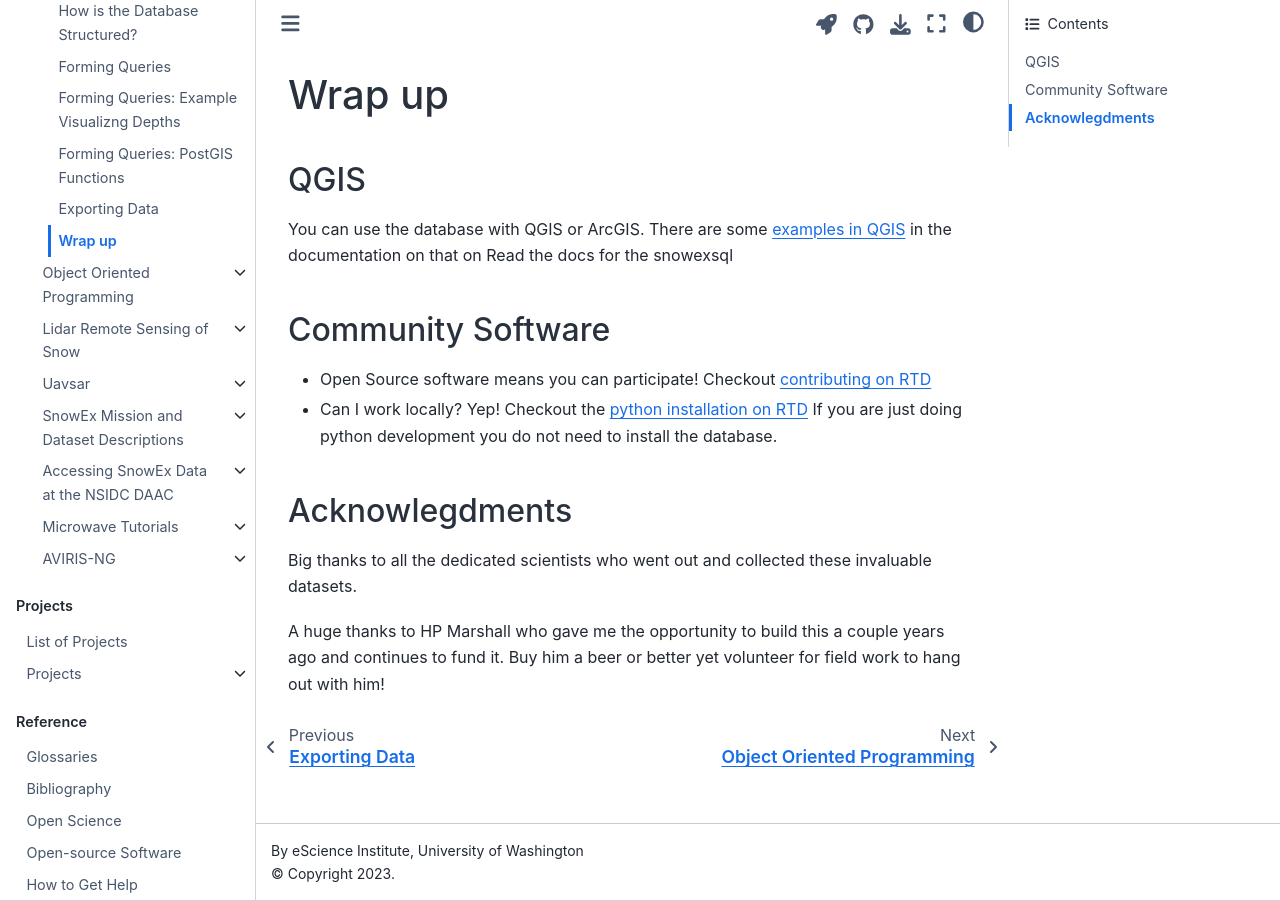
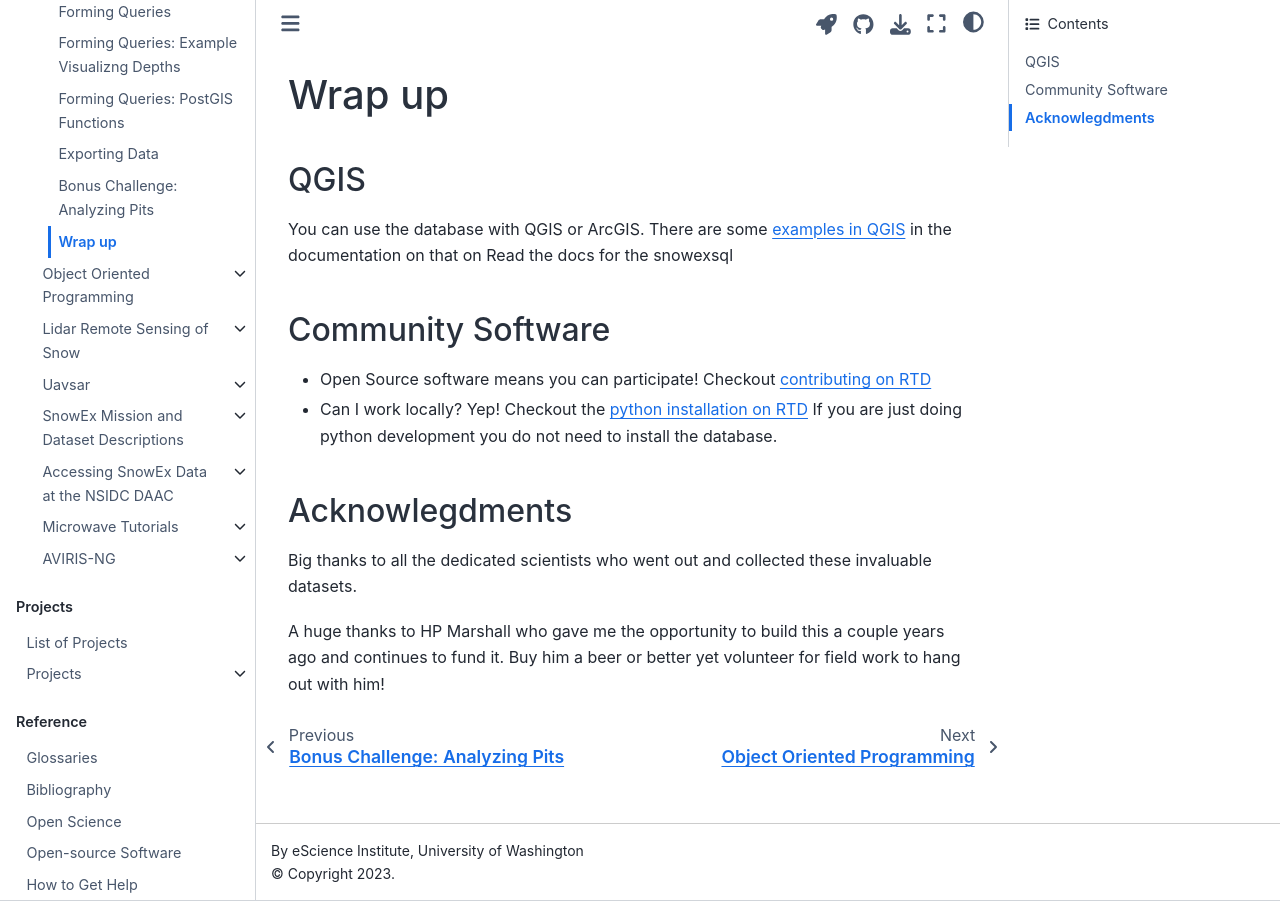
Before and after one commit to snowex-hackweek/website-2022, a Jupyter Book: the page built from book/tutorials/database/8_wrap_up.ipynb, in a window 1280 px wide. Built offline with Jupyter Book 1.0.4 settings and Sphinx 7.4.7 and the Sphinx Book theme 1.1.4, drawn with Linux system fonts in a browser that asks for light colours.

Commit message:
First pass at the bonus challenge notebook for database

```diff
--- a/book/_toc.yml
+++ b/book/_toc.yml
@@ -51,7 +51,8 @@
             - file: tutorials/database/4_get_spiral_example
             - file: tutorials/database/5_plot_raster_example
             - file: tutorials/database/6_exporting_data
-            - file: tutorials/database/7_wrap_up
+            - file: tutorials/database/7_bonus_challenge
+            - file: tutorials/database/8_wrap_up
         - file: tutorials/OOP/index
           title: Object Oriented Programming
           sections:
```
Also changed, not shown: book/tutorials/database/7_bonus_challenge.ipynb (added), book/tutorials/database/8_wrap_up.ipynb (renamed from book/tutorials/database/7_wrap_up.ipynb), 1 other file.
